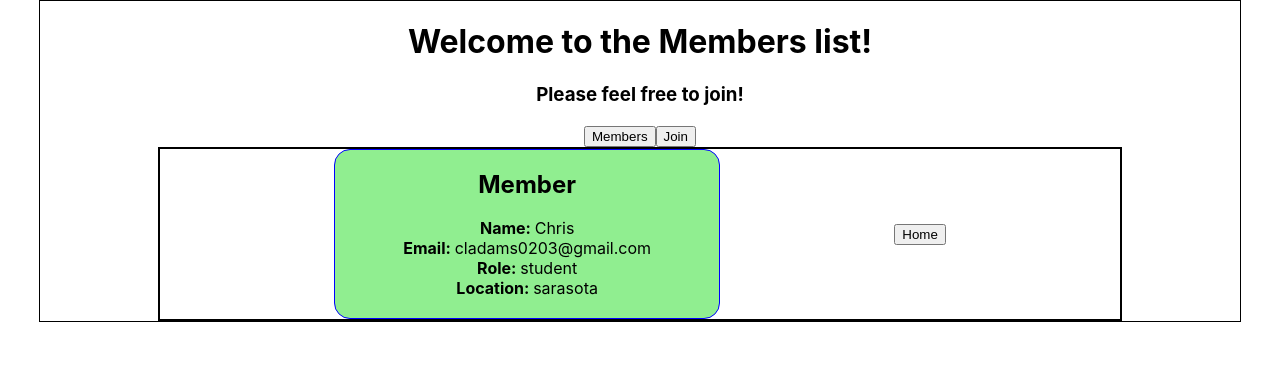
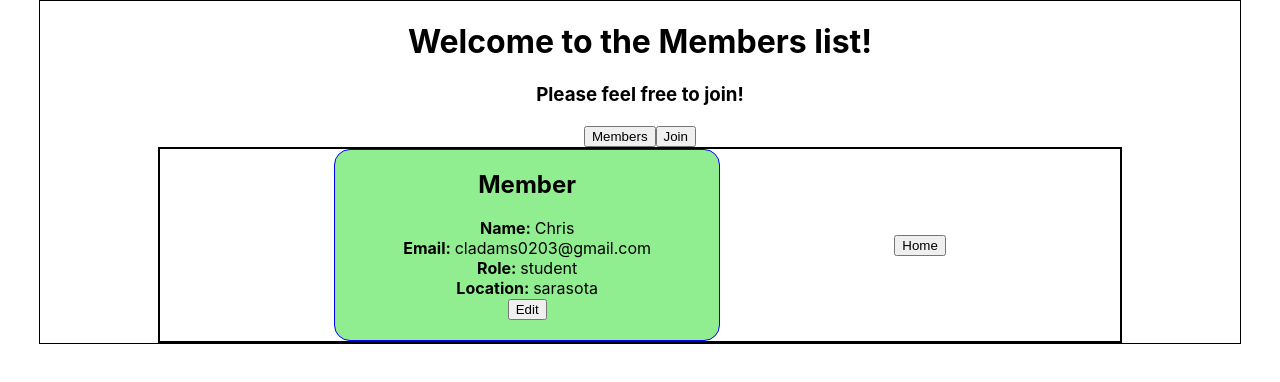
Before and after one commit to Web-29-TLs/team-builder, a React (Create React App) app: page /members in a window 1280 px wide. Shown: the top 382 px of the page. Built offline with nearby package versions, Linux system fonts and the light colour scheme.

Commit message:
finished first part of stretch goals

```diff
--- a/src/App.js
+++ b/src/App.js
@@ -9,6 +9,9 @@ import './App.css';
 
 function App() {
   const [members, setMembers] = useState([{name: 'Chris', email: 'cladams0203@gmail.com', role: 'student', location: 'sarasota'}])
+  const [memberToEdit, editMember] = useState({name:'', email: '', role: '', location: ''});
+
+
 
   const addMember = (newMember) => {
 
@@ -18,8 +21,8 @@ function App() {
   return (
     <div className="App">
     <Route path={`/`} component={Home} />
-    <Route path={`/members`}  render={props => <MembersList {...props} members={members} />} />
-    <Route path={`/add-member`} render={props => <Form {...props} addMember={addMember} />} />
+    <Route path={`/members`}  render={props => <MembersList {...props} members={members} editMember={editMember} />} />
+    <Route path={`/add-member`} render={props => <Form {...props} addMember={addMember} memberToEdit={memberToEdit} />} />
 
     </div>
   );
--- a/src/components/Form.js
+++ b/src/components/Form.js
@@ -1,8 +1,12 @@
-import React, { useState } from 'react';
+import React, { useState, useEffect } from 'react';
 import { Link } from 'react-router-dom';
 
 function Form(props) {
     const [input, setInput] = useState({name:'', email: '', role: '', location: ''})
+    console.log(props)
+    useEffect(() => {
+        setInput(props.memberToEdit);
+    }, [props.memberToEdit])
 
     const handleChange = event => {
         setInput({...input, [event.target.name]: event.target.value})
--- a/src/components/MemberCard.js
+++ b/src/components/MemberCard.js
@@ -1,5 +1,6 @@
 import React from 'react';
 import styled from 'styled-components';
+import { Link } from 'react-router-dom';
 
 const CardDiv = styled.div `
     display: flex;
@@ -17,7 +18,7 @@ const Span = styled.span `
 `
 
 function MemberCard(props) {
-   console.log(props.member)
+//    console.log(props)
     const { name, email, role, location } = props.member
     return(
         <CardDiv>
@@ -26,7 +27,9 @@ function MemberCard(props) {
             <div><Span>Email: </Span>{email}</div>
             <div><Span>Role: </Span>{role}</div>
             <div><Span>Location: </Span>{location}</div>
-
+            <Link to={`/add-member`}>
+                <button onClick={() => props.editMember(props.member)}>Edit</button>
+            </Link>
         </CardDiv>
     )
 }
--- a/src/components/MembersList.js
+++ b/src/components/MembersList.js
@@ -13,13 +13,13 @@ const CardContainer = styled.div `
 `
 
 function MembersList(props) {
-    console.log(props.members)
+
     return(
         <CardContainer>
         {props.members.map((item, index) => {
 
             return(
-                <MemberCard key={index} member={item} />
+                <MemberCard key={index} member={item} editMember={props.editMember} />
             )
         })}
         <Link to={`/`}>
```
Lines whose indentation alone changed are shown as unchanged.
